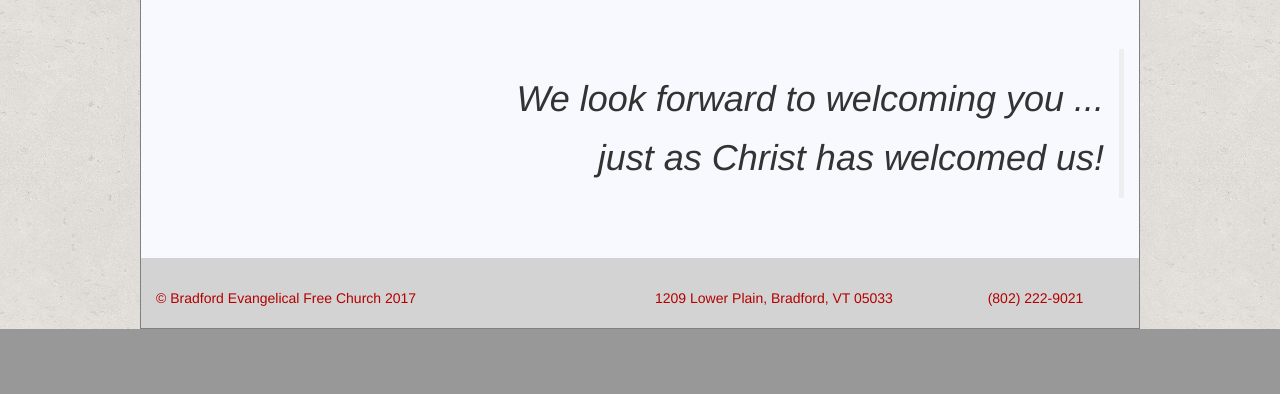
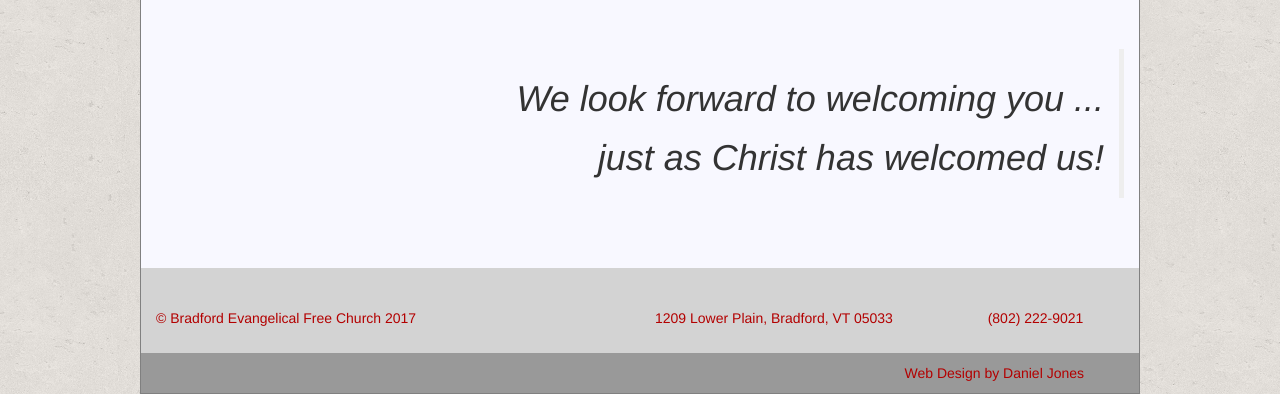
Before and after one commit to danielkjones/BEFC_website, a PHP site: page /index.php in a window 1280 px wide. Shown: the part 833-1227 px from the top of the page. Before the commit the page ends 1162 px from the top, so only its background shows below. Run offline with PHP 8.4, Linux system fonts and the light colour scheme; some libraries are stand-ins or nearby versions.

Commit message:
Added design credit to footer

```diff
--- a/footer.php
+++ b/footer.php
@@ -1,7 +1,7 @@
 <?php
     echo "<footer class=\"footer\">
                       <div class=\"container-fluid\">
-                          <div class=\"row\">
+                          <div class=\"row baseline\">
                               <div class=\"col-sm-6\">&copy; Bradford Evangelical Free Church 2017</div>
                               <div class=\"col-sm-4\">
                                   <a href=\"https://www.google.com/maps/place/Bradford+Evangelical+Free+Church/@43.9763418,-72.1203587,17z/data=!3m1!4b1!4m5!3m4!1s0x4cb4ecc71a67ff6f:0xee00f4305793d5b9!8m2!3d43.976338!4d-72.11817\" target=\"_blank\">
@@ -10,6 +10,12 @@
                               </div>
                               <div class=\"col-sm-2\">(802) 222-9021</div>
                           </div>
+                          <div class=\"row credit\">
+                              <div class=\"col-sm-9\"></div>
+                              <div class=\"col-sm-3\">
+                                  Web Design by Daniel Jones
+                              </div>
+                          </div>
                       </div>
                   </footer>";
 ?>
--- a/styles/main.css
+++ b/styles/main.css
@@ -4,9 +4,13 @@
     padding-bottom: 30px;
 }
 
+.baseline {
+    padding-top: 10px;
+    padding-bottom: 25px;
+}
+
 body {
     position: relative;
-    padding-bottom: 60px;
     max-width: 1000px;
     margin-right: auto;
     margin-left: auto;
@@ -52,19 +56,20 @@ body {
     text-align: center;
 }
 
+.credit {
+    background-color: #999999;
+    padding: 10px 0;
+}
+
 .double-spaced {
     line-height: 2em;
 }
 
 .footer {
-    position: absolute;
-    bottom: 0;
     width: 100%;
-    height: 70px;
     color: white;
     background-color: lightgrey;
     padding-top: 30px;
-    padding-bottom: 40px;
 }
 
 .footer > .container-fluid {
```
